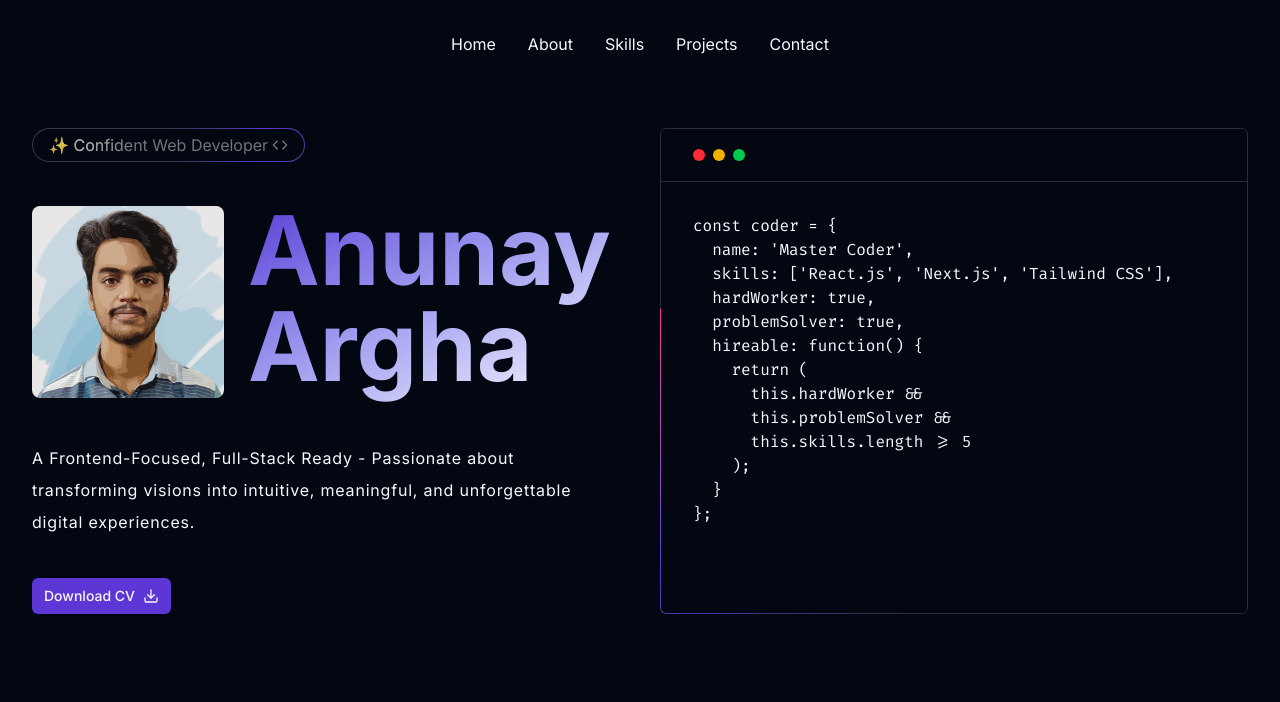
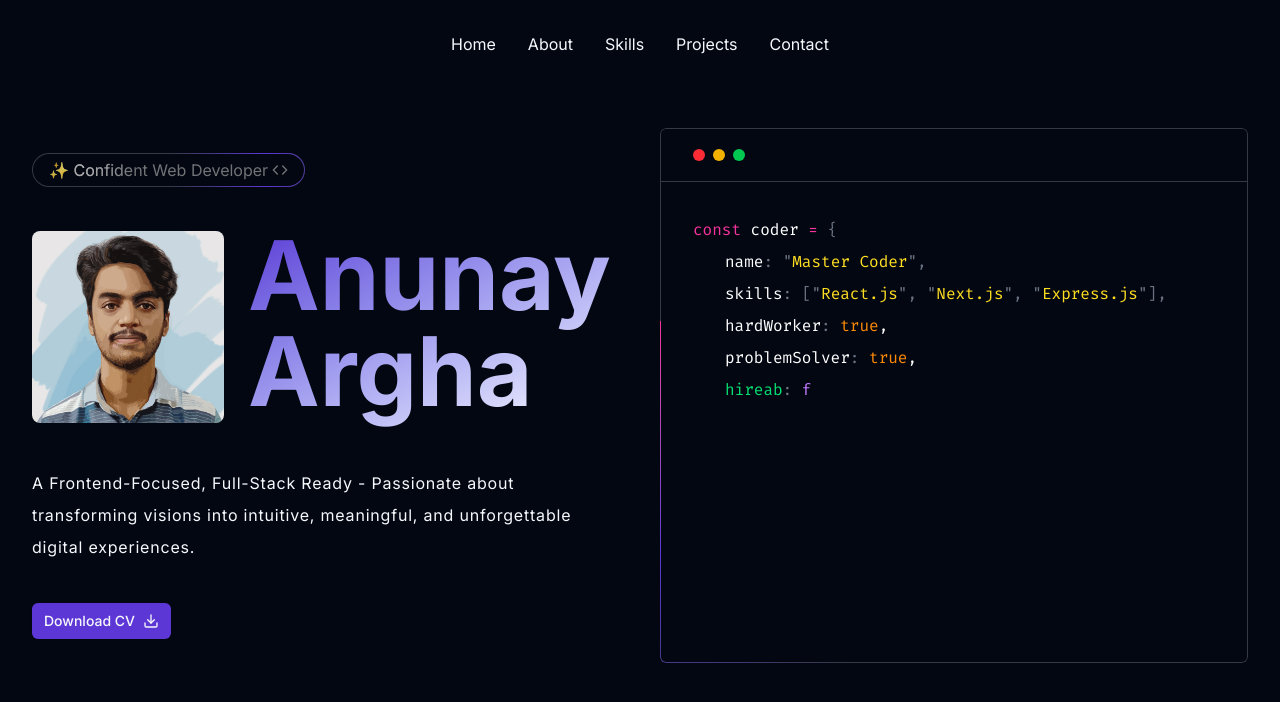
Before and after one commit to CodeWizard-AB/anunay.com, a Next.js app: page / in a window 1280 px wide. Shown: the top 702 px of the page. Built offline with nearby package versions, Linux system fonts and the light colour scheme.

Commit message:
Build the coding terminal

```diff
--- a/app/globals.css
+++ b/app/globals.css
@@ -6,7 +6,7 @@
 
 @layer utilities {
 	.container {
-		@apply mx-auto max-w-screen-xl sm:px-6 lg:px-8;
+		@apply mx-auto max-w-screen-xl px-4 sm:px-6 lg:px-8;
 	}
 }
 
--- a/components/Hero.tsx
+++ b/components/Hero.tsx
@@ -10,22 +10,10 @@ import { BorderBeam } from "./magicui/border-beam";
 import { Download } from "lucide-react";
 import Profile from "@/assets/profile-1.webp";
 import { Fira_Code } from "next/font/google";
+import * as motion from "motion/react-client";
+import { CardContainer } from "./ui/3d-card";
 
 const firaCode = Fira_Code({ subsets: ["latin"] });
-
-const coder = `const coder = {
-  name: 'Master Coder',
-  skills: ['React.js', 'Next.js', 'Tailwind CSS'],
-  hardWorker: true,
-  problemSolver: true,
-  hireable: function() {
-    return (
-      this.hardWorker &&
-      this.problemSolver &&
-      this.skills.length >= 5
-    );
-  }
-};`;
 
 export default function Hero() {
 	return (
@@ -62,11 +50,11 @@ export default function Hero() {
 					</h1>
 				</div>
 
-				<p className="leading-loose tracking-wider">
+				<div className="leading-loose tracking-wider">
 					A Frontend-Focused, Full-Stack Ready - Passionate about transforming
 					visions into intuitive, meaningful, and unforgettable digital
 					experiences.
-				</p>
+				</div>
 
 				<Link href="/" download>
 					<Button>
@@ -74,24 +62,202 @@ export default function Hero() {
 					</Button>
 				</Link>
 			</div>
-
-			<div className="h-full rounded-md relative overflow-hidden">
+			<CardContainer className="h-full w-full">
+				<motion.div
+					className="h-[535px] w-full rounded-md relative overflow-hidden"
+					initial={{ opacity: 0, scale: 0.5 }}
+					animate={{ opacity: 1, scale: 1 }}
+					transition={{ duration: 0.5 }}
+				>
 					<BorderBeam
 						duration={8}
 						size={400}
 						className="from-pink-500 via-primary to-transparent"
 					/>
 					<Terminal>
-					<div
-						className={cn(
-							"*:tracking-normal *:text-base *:leading-loose",
-							firaCode.className
-						)}
-					>
-						{coder}
-					</div>
+						<TypedAnimation />
 					</Terminal>
-			</div>
+				</motion.div>
+			</CardContainer>
 		</section>
 	);
 }
+
+function TypedAnimation() {
+	return (
+		<div className={cn(firaCode.className, "*:leading-loose text-white")}>
+			<div>
+				<TypingAnimation className="text-pink-500">const</TypingAnimation>{" "}
+				<TypingAnimation delay={150}>coder</TypingAnimation>{" "}
+				<TypingAnimation delay={300} className="text-pink-500">
+					=
+				</TypingAnimation>{" "}
+				<TypingAnimation delay={450} className="text-gray-500">
+					{"{"}
+				</TypingAnimation>
+			</div>
+
+			<div className="pl-8">
+				<div>
+					<TypingAnimation delay={600}>name</TypingAnimation>
+					<TypingAnimation delay={750} className="text-gray-500">
+						:
+					</TypingAnimation>{" "}
+					<TypingAnimation delay={900} className="text-gray-500">
+						&quot;
+					</TypingAnimation>
+					<TypingAnimation delay={1050} className="text-yellow-300">
+						Master Coder
+					</TypingAnimation>
+					<TypingAnimation delay={1200} className="text-gray-500">
+						&quot;
+					</TypingAnimation>
+					<TypingAnimation delay={1350} className="text-gray-500">
+						,
+					</TypingAnimation>
+				</div>
+				<div>
+					<TypingAnimation delay={1500}>skills</TypingAnimation>
+					<TypingAnimation delay={1650} className="text-gray-500">
+						:
+					</TypingAnimation>{" "}
+					<TypingAnimation delay={1800} className="text-gray-500">
+						{"["}
+					</TypingAnimation>
+					<TypingAnimation delay={1950} className="text-gray-500">
+						&quot;
+					</TypingAnimation>
+					<TypingAnimation delay={2100} className="text-yellow-300">
+						React.js
+					</TypingAnimation>
+					<TypingAnimation delay={2250} className="text-gray-500">
+						&quot;
+					</TypingAnimation>
+					<TypingAnimation delay={2400} className="text-gray-500">
+						,
+					</TypingAnimation>{" "}
+					<TypingAnimation delay={2550} className="text-gray-500">
+						&quot;
+					</TypingAnimation>
+					<TypingAnimation delay={2700} className="text-yellow-300">
+						Next.js
+					</TypingAnimation>
+					<TypingAnimation delay={2850} className="text-gray-500">
+						&quot;
+					</TypingAnimation>
+					<TypingAnimation delay={3000} className="text-gray-500">
+						,
+					</TypingAnimation>{" "}
+					<TypingAnimation delay={3150} className="text-gray-500">
+						&quot;
+					</TypingAnimation>
+					<TypingAnimation delay={3300} className="text-yellow-300">
+						Express.js
+					</TypingAnimation>
+					<TypingAnimation delay={3450} className="text-gray-500">
+						&quot;
+					</TypingAnimation>
+					<TypingAnimation delay={3600} className="text-gray-500">
+						{"]"}
+					</TypingAnimation>
+					<TypingAnimation delay={3750} className="text-gray-500">
+						,
+					</TypingAnimation>
+				</div>
+				<div>
+					<TypingAnimation delay={3900}>hardWorker</TypingAnimation>
+					<TypingAnimation delay={4050} className="text-gray-500">
+						:
+					</TypingAnimation>{" "}
+					<TypingAnimation delay={4200} className="text-orange-400">
+						true
+					</TypingAnimation>
+					<TypingAnimation delay={4350}>,</TypingAnimation>
+				</div>
+				<div>
+					<TypingAnimation delay={4500}>problemSolver</TypingAnimation>
+					<TypingAnimation delay={4650} className="text-gray-500">
+						:
+					</TypingAnimation>{" "}
+					<TypingAnimation delay={4800} className="text-orange-400">
+						true
+					</TypingAnimation>
+					<TypingAnimation delay={4950}>,</TypingAnimation>
+				</div>
+				<div>
+					<TypingAnimation delay={5100} className="text-green-400">
+						hireable
+					</TypingAnimation>
+					<TypingAnimation delay={5250} className="text-gray-500">
+						:
+					</TypingAnimation>{" "}
+					<TypingAnimation delay={5400} className="text-purple-400">
+						function
+					</TypingAnimation>
+					<TypingAnimation delay={5550} className="text-gray-500">
+						{"()"}
+					</TypingAnimation>{" "}
+					<TypingAnimation delay={5700} className="text-gray-500">
+						{"{"}
+					</TypingAnimation>
+				</div>
+				<div className="pl-8">
+					<TypingAnimation delay={5850} className="text-purple-400">
+						return
+					</TypingAnimation>{" "}
+					<TypingAnimation delay={6000} className="text-gray-500">
+						(
+					</TypingAnimation>
+					<div className="pl-8">
+						<div>
+							<TypingAnimation delay={6150} className="text-sky-300">
+								this
+							</TypingAnimation>
+							<TypingAnimation delay={6300}>.</TypingAnimation>
+							<TypingAnimation delay={6450}>hardWorker</TypingAnimation>{" "}
+							<TypingAnimation delay={6600} className="text-pink-500">
+								&&
+							</TypingAnimation>
+						</div>
+						<div>
+							<TypingAnimation delay={6750} className="text-sky-300">
+								this
+							</TypingAnimation>
+							<TypingAnimation delay={6900}>.</TypingAnimation>
+							<TypingAnimation delay={7050}>problemSolver</TypingAnimation>{" "}
+							<TypingAnimation delay={7200} className="text-pink-500">
+								&&
+							</TypingAnimation>
+						</div>
+						<div>
+							<TypingAnimation delay={7350} className="text-sky-300">
+								this
+							</TypingAnimation>
+							<TypingAnimation delay={7500}>.</TypingAnimation>
+							<TypingAnimation delay={7650}>skills</TypingAnimation>
+							<TypingAnimation delay={7800}>.</TypingAnimation>
+							<TypingAnimation delay={7950} className="text-orange-300">
+								length
+							</TypingAnimation>{" "}
+							<TypingAnimation delay={8100} className="text-pink-500">
+								{">="}
+							</TypingAnimation>{" "}
+							<TypingAnimation delay={8250} className="text-orange-300">
+								3
+							</TypingAnimation>
+						</div>
+					</div>
+					<TypingAnimation delay={8550} as="p" className="text-gray-500">
+						);
+					</TypingAnimation>
+				</div>
+				<TypingAnimation delay={8700} className="text-gray-500">
+					{"},"}
+				</TypingAnimation>
+			</div>
+			<TypingAnimation delay={8850} className="text-gray-500">
+				{"};"}
+			</TypingAnimation>
+		</div>
+	);
+}
--- a/components/magicui/terminal.tsx
+++ b/components/magicui/terminal.tsx
@@ -83,7 +83,7 @@ export const TypingAnimation = ({
 	return (
 		<MotionComponent
 			ref={elementRef}
-			className={cn("text-sm font-normal tracking-tight", className)}
+			className={cn("text-base font-normal tracking-normal", className)}
 			{...props}
 		>
 			{displayedText}
@@ -100,11 +100,11 @@ export const Terminal = ({ children, className }: TerminalProps) => {
 	return (
 		<div
 			className={cn(
-				"z-0 h-full w-full rounded-md border border-border bg-background",
+				"z-0 h-full w-full rounded-md border border-white/20 bg-background",
 				className
 			)}
 		>
-			<div className="flex flex-col gap-y-2 border-b border-border py-5 px-8">
+			<div className="flex flex-col gap-y-2 border-b border-white/20 py-5 px-8">
 				<div className="flex flex-row gap-x-2">
 					<div className="w-3 aspect-square rounded-full bg-red-500"></div>
 					<div className="w-3 aspect-square rounded-full bg-yellow-500"></div>
--- /dev/null
+++ b/components/ui/3d-card.tsx
@@ -0,0 +1,156 @@
+"use client";
+
+import { cn } from "@/lib/utils";
+import React, {
+	createContext,
+	useState,
+	useContext,
+	useRef,
+	useEffect,
+} from "react";
+
+const MouseEnterContext = createContext<
+	[boolean, React.Dispatch<React.SetStateAction<boolean>>] | undefined
+>(undefined);
+
+export const CardContainer = ({
+	children,
+	className,
+	containerClassName,
+}: {
+	children?: React.ReactNode;
+	className?: string;
+	containerClassName?: string;
+}) => {
+	const containerRef = useRef<HTMLDivElement>(null);
+	const [isMouseEntered, setIsMouseEntered] = useState(false);
+
+	const handleMouseMove = (e: React.MouseEvent<HTMLDivElement>) => {
+		if (!containerRef.current) return;
+		const { left, top, width, height } =
+			containerRef.current.getBoundingClientRect();
+		const x = (e.clientX - left - width / 2) / 25;
+		const y = (e.clientY - top - height / 2) / 25;
+		containerRef.current.style.transform = `rotateY(${x}deg) rotateX(${y}deg)`;
+	};
+
+	const handleMouseEnter = () => {
+		setIsMouseEntered(true);
+		if (!containerRef.current) return;
+	};
+
+	const handleMouseLeave = () => {
+		if (!containerRef.current) return;
+		setIsMouseEntered(false);
+		containerRef.current.style.transform = `rotateY(0deg) rotateX(0deg)`;
+	};
+	return (
+		<MouseEnterContext.Provider value={[isMouseEntered, setIsMouseEntered]}>
+			<div
+				className={cn("flex items-center justify-center", containerClassName)}
+				style={{ perspective: "1000px" }}
+			>
+				<div
+					ref={containerRef}
+					onMouseEnter={handleMouseEnter}
+					onMouseMove={handleMouseMove}
+					onMouseLeave={handleMouseLeave}
+					className={cn(
+						"flex items-center justify-center relative transition-all duration-200 ease-linear",
+						className
+					)}
+					style={{
+						transformStyle: "preserve-3d",
+					}}
+				>
+					{children}
+				</div>
+			</div>
+		</MouseEnterContext.Provider>
+	);
+};
+
+export const CardBody = ({
+	children,
+	className,
+}: {
+	children: React.ReactNode;
+	className?: string;
+}) => {
+	return (
+		<div
+			className={cn(
+				"h-96 w-96 [transform-style:preserve-3d]  [&>*]:[transform-style:preserve-3d]",
+				className
+			)}
+		>
+			{children}
+		</div>
+	);
+};
+
+export const CardItem = ({
+	as: Tag = "div",
+	children,
+	className,
+	translateX = 0,
+	translateY = 0,
+	translateZ = 0,
+	rotateX = 0,
+	rotateY = 0,
+	rotateZ = 0,
+	...rest
+}: {
+	as?: React.ElementType;
+	children: React.ReactNode;
+	className?: string;
+	translateX?: number | string;
+	translateY?: number | string;
+	translateZ?: number | string;
+	rotateX?: number | string;
+	rotateY?: number | string;
+	rotateZ?: number | string;
+	[key: string]: unknown;
+}) => {
+	const ref = useRef<HTMLDivElement>(null);
+	const [isMouseEntered] = useMouseEnter();
+
+	useEffect(() => {
+		const handleAnimations = () => {
+			if (!ref.current) return;
+			if (isMouseEntered) {
+				ref.current.style.transform = `translateX(${translateX}px) translateY(${translateY}px) translateZ(${translateZ}px) rotateX(${rotateX}deg) rotateY(${rotateY}deg) rotateZ(${rotateZ}deg)`;
+			} else {
+				ref.current.style.transform = `translateX(0px) translateY(0px) translateZ(0px) rotateX(0deg) rotateY(0deg) rotateZ(0deg)`;
+			}
+		};
+		handleAnimations();
+	}, [
+		isMouseEntered,
+		rotateX,
+		rotateY,
+		rotateZ,
+		translateX,
+		translateY,
+		translateZ,
+	]);
+
+	return (
+		<Tag
+			ref={ref}
+			className={cn("w-fit transition duration-200 ease-linear", className)}
+			{...rest}
+		>
+			{children}
+		</Tag>
+	);
+};
+
+// Create a hook to use the context
+export const useMouseEnter = () => {
+	const context = useContext(MouseEnterContext);
+	if (context === undefined) {
+		throw new Error("useMouseEnter must be used within a MouseEnterProvider");
+	}
+	return context;
+};
--- a/package.json
+++ b/package.json
@@ -15,7 +15,6 @@
 		"lucide-react": "^0.479.0",
 		"motion": "^12.5.0",
 		"next": "15.2.2",
-    "next-themes": "^0.4.6",
 		"react": "^19.0.0",
 		"react-dom": "^19.0.0",
 		"tailwind-merge": "^3.0.2",
```
Also changed, not shown: 1 other file (tests, documents, lock files or other folders). Lines whose indentation alone changed are shown as unchanged.
